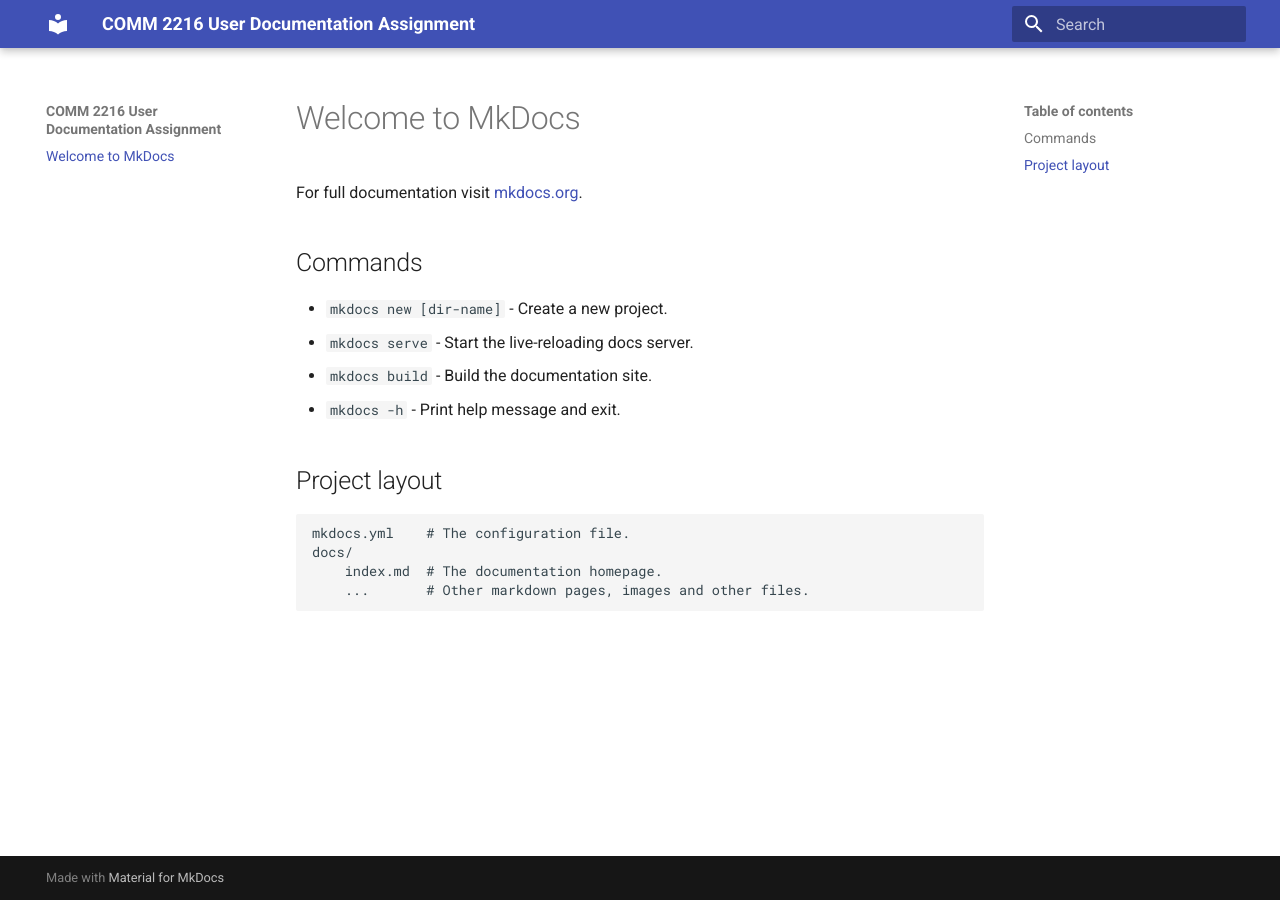
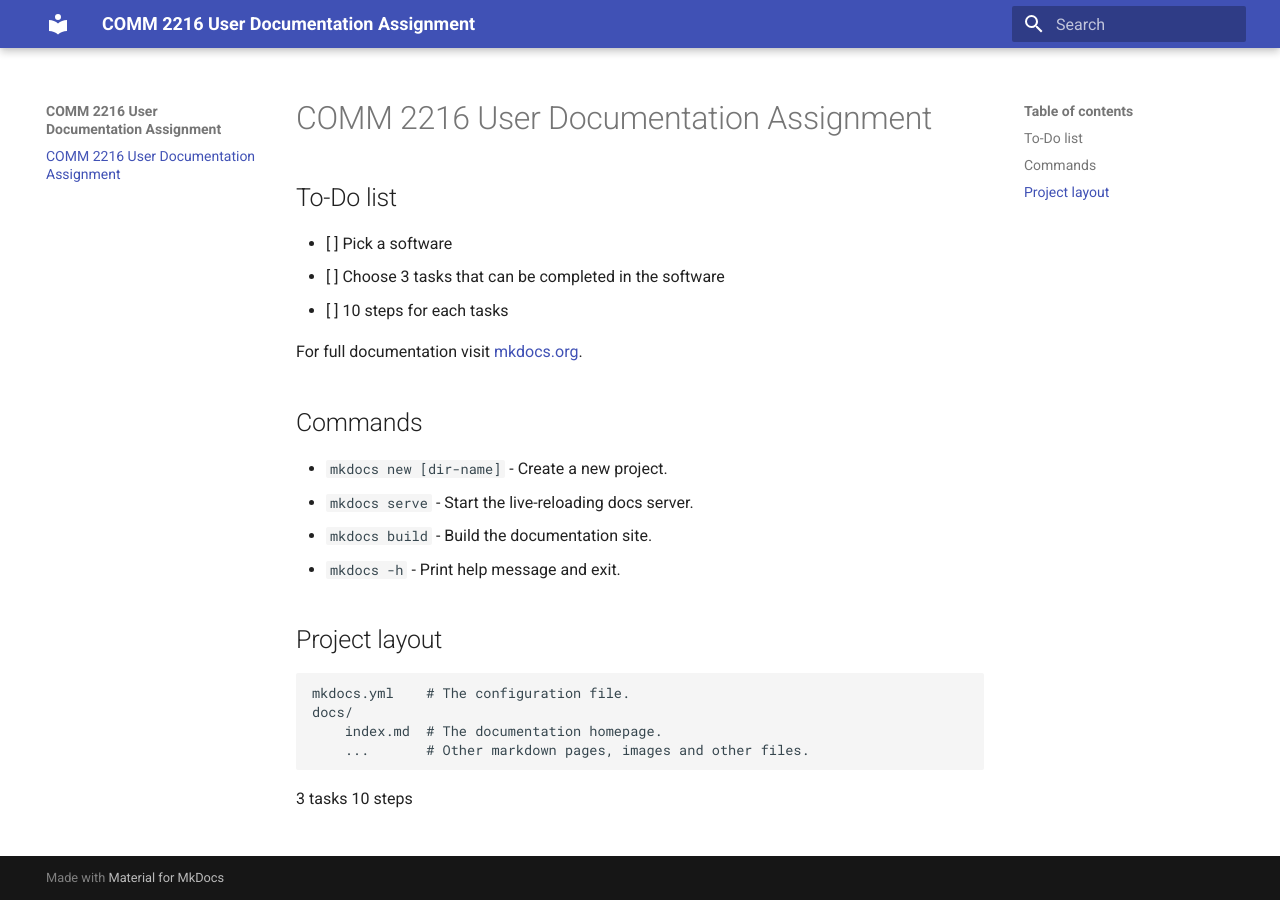
Before and after one commit to BCIT-203/COMM-2216-User-Documentation-Assignment, an MkDocs documentation site: the page built from docs/index.md, in a window 1280 px wide. Built offline with MkDocs 1.6.1 and Material for MkDocs 9.7.7, drawn with Linux system fonts in a browser that asks for light colours.

Commit message:
add todo

```diff
--- a/docs/index.md
+++ b/docs/index.md
@@ -1,13 +1,19 @@
-# Welcome to MkDocs
+# COMM 2216 User Documentation Assignment
+
+## To-Do list
+
+- [ ] Pick a software
+- [ ] Choose 3 tasks that can be completed in the software
+  - [ ] 10 steps for each tasks
 
 For full documentation visit [mkdocs.org](https://www.mkdocs.org).
 
 ## Commands
 
-* `mkdocs new [dir-name]` - Create a new project.
-* `mkdocs serve` - Start the live-reloading docs server.
-* `mkdocs build` - Build the documentation site.
-* `mkdocs -h` - Print help message and exit.
+- `mkdocs new [dir-name]` - Create a new project.
+- `mkdocs serve` - Start the live-reloading docs server.
+- `mkdocs build` - Build the documentation site.
+- `mkdocs -h` - Print help message and exit.
 
 ## Project layout
 
@@ -15,3 +21,6 @@
     docs/
         index.md  # The documentation homepage.
         ...       # Other markdown pages, images and other files.
+
+3 tasks
+    10 steps
```
